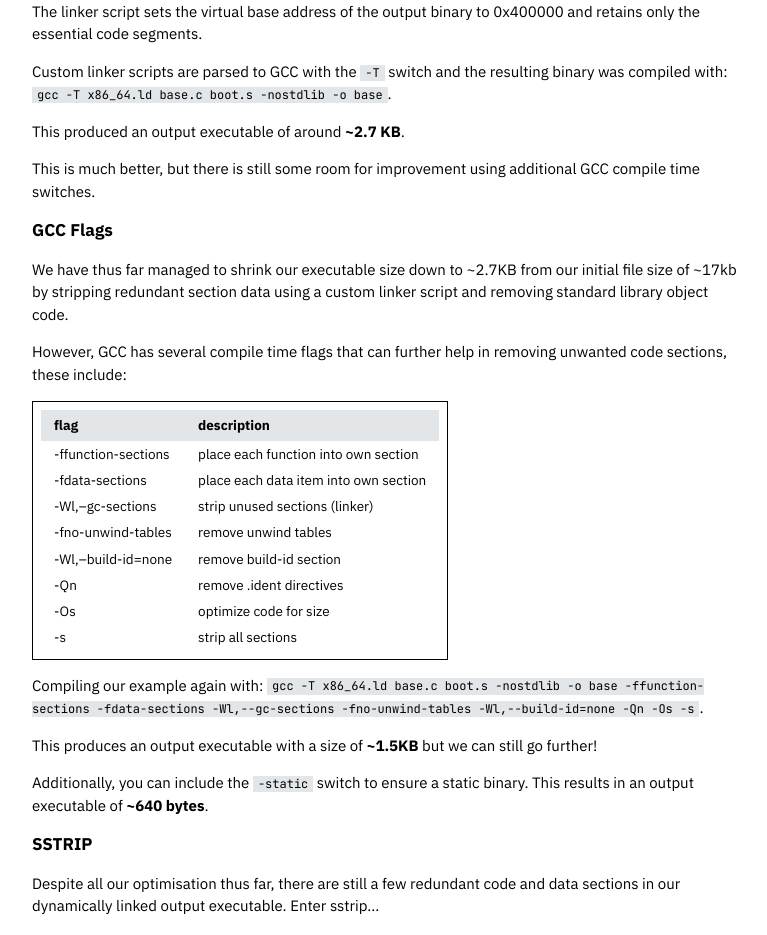
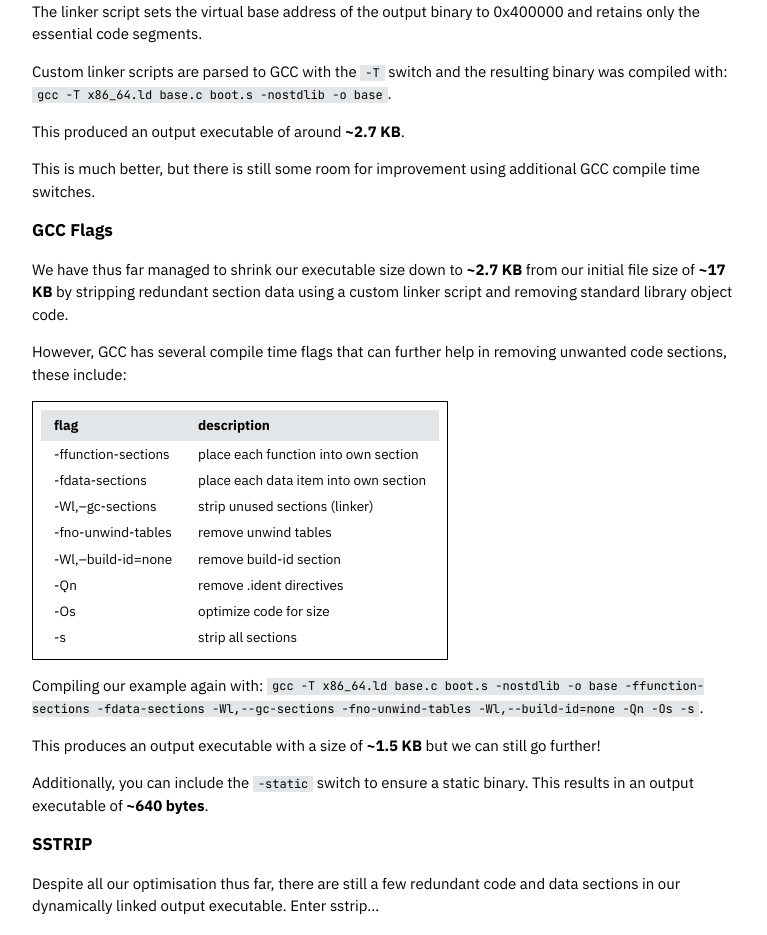
Before and after one commit to microstub/microstub.github.io, a Jekyll site: the page built from _posts/2020-10-24-tiny-linux-c-binaries.md, in a window 1280 px wide and 1400 px high, scrolled down 6048 px. Shown: the top 935 px of the window, without its empty margins (253-1020 px from the left). Built offline with Jekyll 4.4.1, drawn with Linux system fonts in a browser that asks for light colours; nearby versions of some CDN libraries; emoji names are drawn with the system emoji font; some of the changed text lies outside the part shown.

Commit message:
Update 2020-10-24-tiny-linux-c-binaries.md

```diff
--- a/_posts/2020-10-24-tiny-linux-c-binaries.md
+++ b/_posts/2020-10-24-tiny-linux-c-binaries.md
@@ -304,8 +304,8 @@ additional GCC compile time switches.
 
 # GCC Flags
 
-We have thus far managed to shrink our executable size down to ~2.7KB from our
-initial file size of ~17kb by stripping redundant section data using a custom
+We have thus far managed to shrink our executable size down to **~2.7 KB** from our
+initial file size of **~17 KB** by stripping redundant section data using a custom
 linker script and removing standard library object code.
 
 However, GCC has several compile time flags that can further help in removing
@@ -326,7 +326,7 @@ Compiling our example again with: `gcc -T x86_64.ld base.c boot.s -nostdlib -o
 base -ffunction-sections -fdata-sections -Wl,--gc-sections -fno-unwind-tables
 -Wl,--build-id=none -Qn -Os -s`.
 
-This produces an output executable with a size of **~1.5KB** but we can still go
+This produces an output executable with a size of **~1.5 KB** but we can still go
 further!
 
 Additionally, you can include the `-static` switch to ensure a static binary.
@@ -348,8 +348,8 @@ bytes** !
 
 At this point it would probably be best to switch to assembly to get smaller
 file sizes, however the goal of this journal was to create small executables
-written in C and I think we've done quite well to reduce in size from  ~17kb
-down to ~830 bytes!
+written in C and I think we've done quite well to reduce in size from **~17 KB**
+down to **~830 bytes**!
 
 ![enter image description here](https://lunarjournal.github.io/images/2/08.png)
 
```
